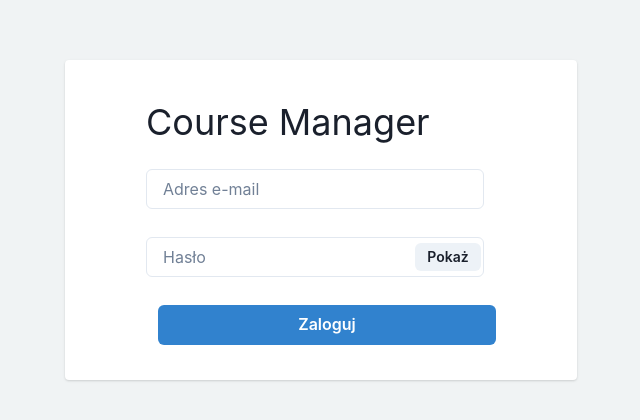
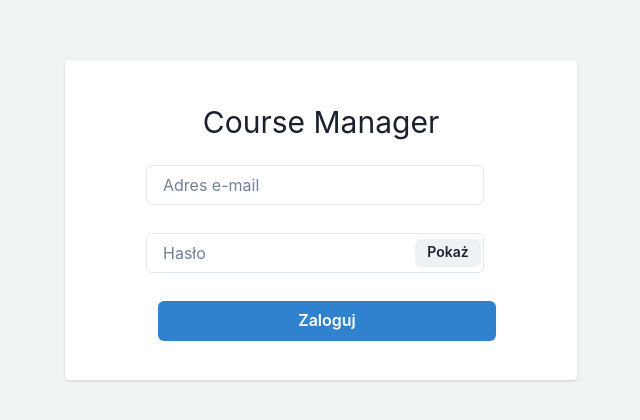
Before and after one commit to madradeus/Course-Manager-front, a React (Create React App) app: page / in a window 1280 px wide. Shown: the part 180-600 px from the top of the page, without its empty margins (319-959 px from the left). Built offline with nearby package versions, Linux system fonts and the light colour scheme.

Commit message:
Logout Button and Login Form style inprovements

```diff
--- a/src/components/LoginForm/LoginForm.css
+++ b/src/components/LoginForm/LoginForm.css
@@ -9,7 +9,14 @@
 .login-form {
     height: 40vh;
     min-height: 300px;
+    min-width: 200px;
     width: 40vw;
     display: flex;
+    justify-content: center;
+    padding: 20px;
 
 }
+
+.login-form p {
+    text-align: center;
+}
--- a/src/components/LoginForm/LoginForm.tsx
+++ b/src/components/LoginForm/LoginForm.tsx
@@ -50,7 +50,7 @@ export const LoginForm = () => {
             <Card size='sm' align='center' justify='center' className="login-form">
                 <form onSubmit={login}>
                     <Stack spacing={5}>
-                        <Text fontSize='4xl'>Course Manager</Text>
+                        <Text fontSize='3xl'>Course Manager</Text>
                         <FormControl isInvalid={!!errors.email}>
                             <FormLabel>
                                 <Input
--- a/src/components/Navigation/LogoutButton.tsx
+++ b/src/components/Navigation/LogoutButton.tsx
@@ -36,6 +36,6 @@ export const LogoutButton = () => {
         return <Loader/>
     }
     return (
-        <NavItem icon={FiLogOut} link='' onClick={logout}>Wyloguj</NavItem>
+        <NavItem mt={10} icon={FiLogOut} link='' onClick={logout}>Wyloguj</NavItem>
     );
 };
```
